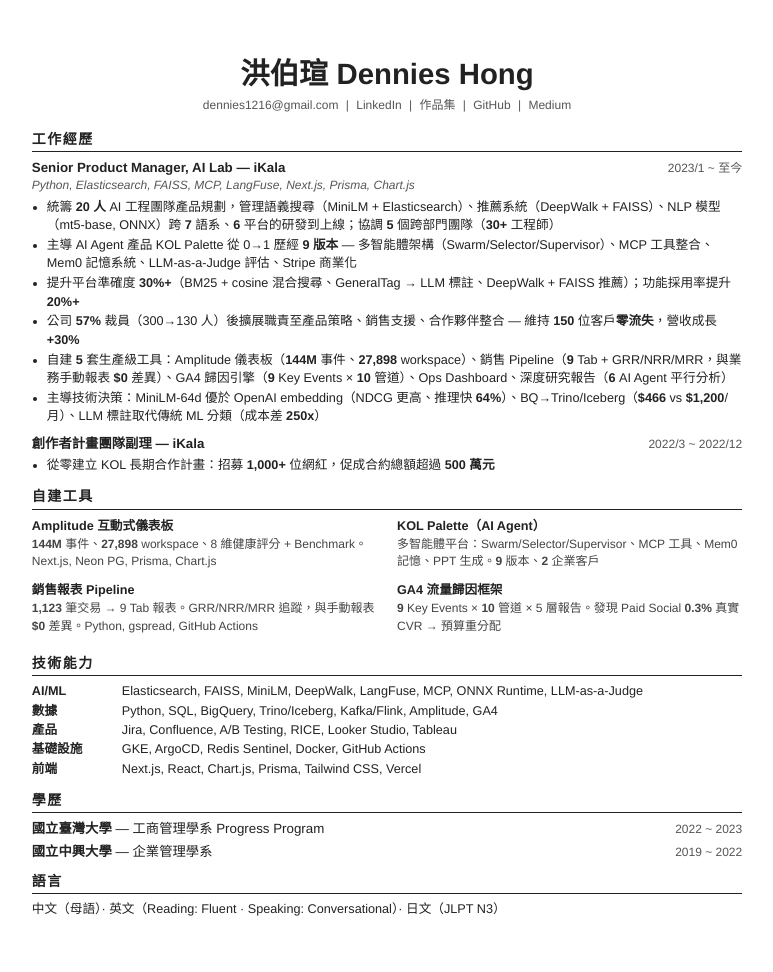
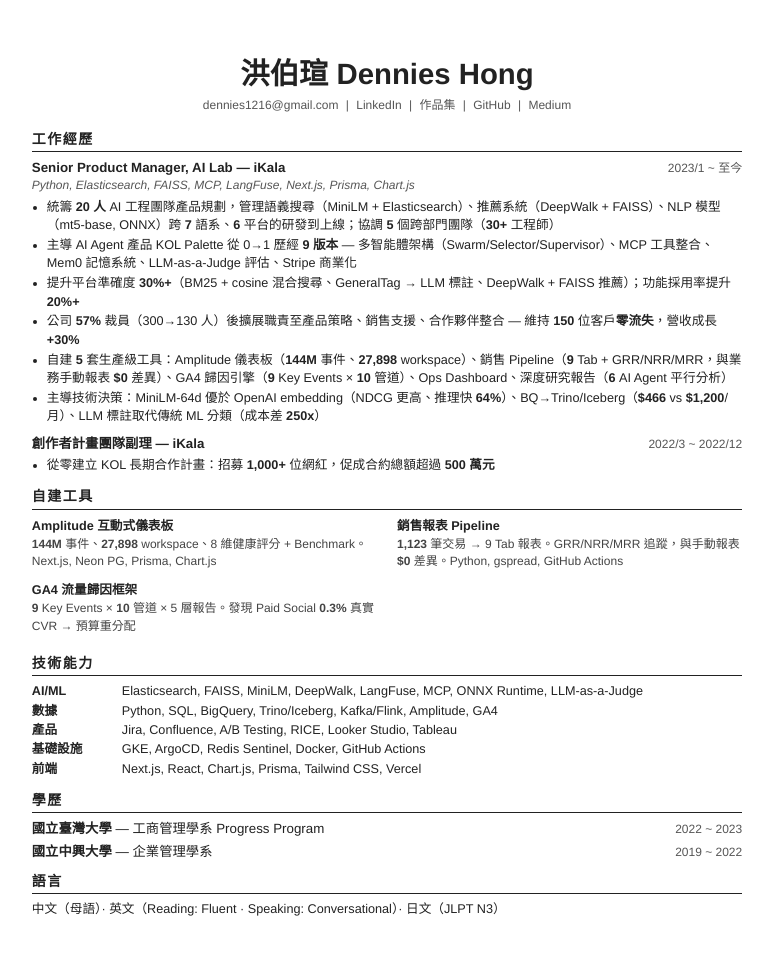
Before and after one commit to DforDennies/blog, a Jekyll site: the page built from resume-zh.html, in a window 1280 px wide. Shown: the whole page, without its empty margins (253-1026 px from the left). Built offline with Jekyll 4.4.1, drawn with Linux system fonts in a browser that asks for light colours.

Commit message:
fix: remove KOL Palette from self-built tools section (it's a company product)
Co-Authored-By: Claude Opus 4.6 (1M context) <noreply@anthropic.com>

```diff
--- a/resume-zh.html
+++ b/resume-zh.html
@@ -86,10 +86,6 @@ permalink: /resume-zh/
     <p><b>144M</b> 事件、<b>27,898</b> workspace、8 維健康評分 + Benchmark。Next.js, Neon PG, Prisma, Chart.js</p>
   </div>
   <div class="project">
-    <strong>KOL Palette（AI Agent）</strong>
-    <p>多智能體平台：Swarm/Selector/Supervisor、MCP 工具、Mem0 記憶、PPT 生成。<b>9</b> 版本、<b>2</b> 企業客戶</p>
-  </div>
-  <div class="project">
     <strong>銷售報表 Pipeline</strong>
     <p><b>1,123</b> 筆交易 → 9 Tab 報表。GRR/NRR/MRR 追蹤，與手動報表 <b>$0</b> 差異。Python, gspread, GitHub Actions</p>
   </div>
--- a/resume.html
+++ b/resume.html
@@ -87,10 +87,6 @@ permalink: /resume/
     <p><b>144M</b> events, <b>27,898</b> workspaces, 8-dim health scoring + benchmark. Next.js, Neon PG, Prisma, Chart.js</p>
   </div>
   <div class="project">
-    <strong>KOL Palette (AI Agent)</strong>
-    <p>Multi-agent platform: Swarm/Selector/Supervisor, MCP tools, Mem0 memory, PPT generation. <b>9</b> versions, <b>2</b> enterprise clients</p>
-  </div>
-  <div class="project">
     <strong>Sales Report Pipeline</strong>
     <p><b>1,123</b> transactions → 9-tab report. GRR/NRR/MRR tracking, <b>$0</b> variance vs manual. Python, gspread, GitHub Actions</p>
   </div>
```
Also changed, not shown: 2 other files.
